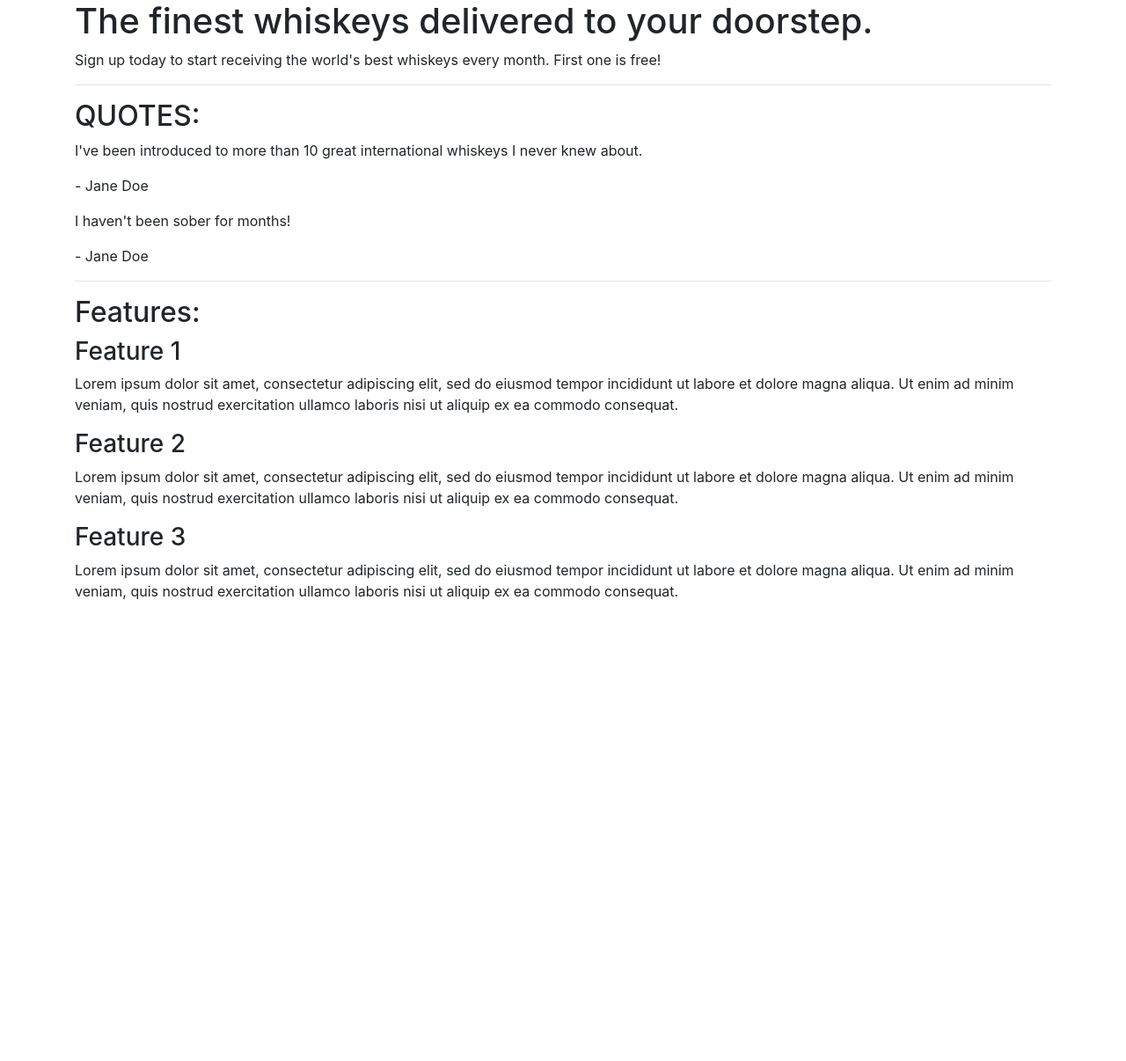
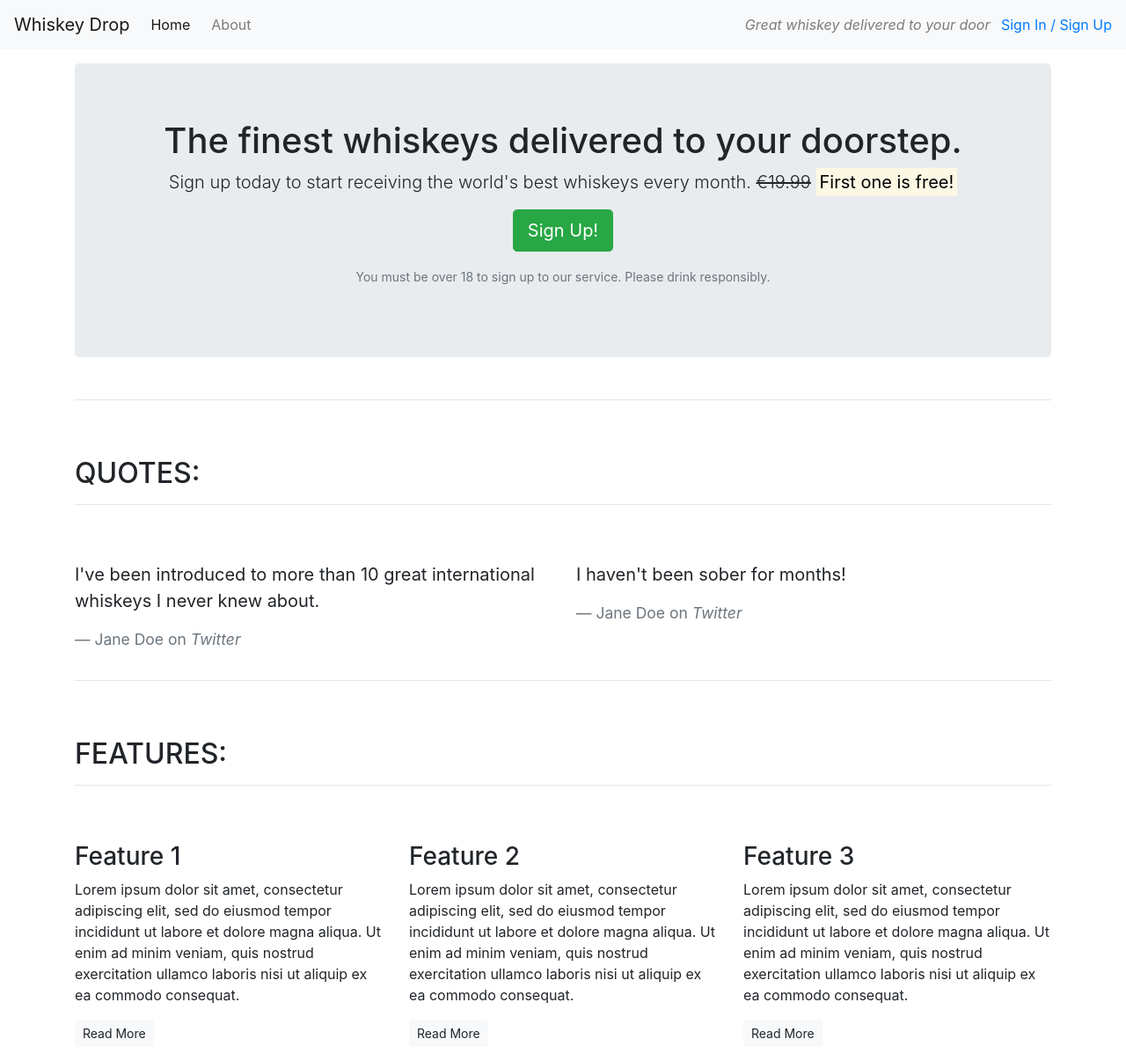
Before and after one commit to LemmenAid/bootstrap-basecamp, a plain HTML site: page index.html in a window 1280 px wide. Shown: the whole page at 88% size. Before the commit the page ends 800 px from the top, so only its background shows below. Drawn offline with nearby package versions, Linux system fonts and the light colour scheme.

Commit message:
changes of core components

```diff
--- a/index.html
+++ b/index.html
@@ -12,44 +12,94 @@
 </head>
 
 <body>
-    <article class="container">
+    <!--Nav-->
+    <nav class="navbar navbar-light navbar-expand-sm bg-light">
+        <a href="/" class="navbar-brand">
+                    Whiskey Drop</a>
+        <ul class="navbar-nav mr-auto">
+            <li class="active nav-item mr-2"><a class="nav-link" href="/">Home</a></li>
+            <li class="nav-item mr-2"><a class="nav-link" href="">About</a></li>
+            <li class="nav-item mr-2 d-block d-sm-none"><a class="nav-link" href="">Sign In / Sign Up</a></li>
+        </ul>
+
+        <div class="d-none d-md-block">
+            <p class="navbar-text my-auto mr-2"><i>Great whiskey delivered to your door</i></p>
+            <a href="/login">Sign In / Sign Up</a>
+        </div>
+        <!--</div>-->
+    </nav>
+    <article class="container mt-3">
         <!-- Callout -->
-        <section class="callout">
+        <div class="row">
+            <div class="col-12">
+                <section class="callout jumbotron text-center">
                     <h1>The finest whiskeys delivered to your doorstep.</h1>
-            <p>Sign up today to start receiving the world's best whiskeys every month. First one is free!</p>
+                    <p class="lead">Sign up today to start receiving the world's best whiskeys every month.
+                        <s class="d-none d-sm-inline">€19.99</s>
+                        <span class="d-inline d-sm-none"><br></span>
+                        <strong><mark>First one is free!</mark></strong></p>
+                    <p><button class="btn btn-lg btn-success">Sign Up!</button></p>
+                    <p class="text-muted"><small>You must be over 18 to sign up to our service. Please drink responsibly.</small></p>
                 </section>
+            </div>
+        </div>
         <!-- /.callout -->
         <hr>
-
         <!-- Quotes -->
         <section class="quotes">
+            <div class="row">
+                <div class="col-12 my-5">
                     <h2 class="text-uppercase">Quotes:</h2>
-            <div class="quote">
+                    <hr />
+                </div>
+            </div>
+            <div class="row">
+                <div class="col-12 col-md-6">
+                    <blockquote class="blockquote">
                         <p>I've been introduced to more than 10 great international whiskeys I never knew about.</p>
-                <p>- Jane Doe</p>
+                        <footer class="blockquote-footer">Jane Doe on <cite title="Twitter">Twitter</cite></footer>
+                    </blockquote>
                 </div>
-            <div class="quote">
+                <div class="col-12 col-md-6">
+                    <blockquote class="blockquote">
                         <p>I haven't been sober for months!</p>
-                <p>- Jane Doe</p>
+                        <footer class="blockquote-footer">Jane Doe on <cite title="Twitter">Twitter</cite></footer>
+                    </blockquote>
+                </div>
             </div>
         </section>
         <!-- /.quotes -->
         <hr>
-
         <!-- Features -->
         <section class="features">
-            <h2>Features:</h2>
+            <div class="row">
+                <div class="col-12 my-5">
+                    <h2 class="text-uppercase">Features:</h2>
+                    <hr />
+                </div>
+            </div>
+            <div class="row">
+                <div class="col-12 col-md-6 col-lg-4">
                     <div class="feature">
                         <h3>Feature 1</h3>
                         <p>Lorem ipsum dolor sit amet, consectetur adipiscing elit, sed do eiusmod tempor incididunt ut labore et dolore magna aliqua. Ut enim ad minim veniam, quis nostrud exercitation ullamco laboris nisi ut aliquip ex ea commodo consequat.</p>
+                        <p><a class="btn btn-sm btn-light" href="">Read More</a></p>
                     </div>
+                </div>
+                <div class="col-12 col-md-6 col-lg-4">
                     <div class="feature">
                         <h3>Feature 2</h3>
                         <p>Lorem ipsum dolor sit amet, consectetur adipiscing elit, sed do eiusmod tempor incididunt ut labore et dolore magna aliqua. Ut enim ad minim veniam, quis nostrud exercitation ullamco laboris nisi ut aliquip ex ea commodo consequat.</p>
+                        <p><a class="btn btn-sm btn-light" href="">Read More</a></p>
                     </div>
+                </div>
+                <div class="col-12 d-md-none d-lg-block col-lg-4">
                     <div class="feature">
                         <h3>Feature 3</h3>
                         <p>Lorem ipsum dolor sit amet, consectetur adipiscing elit, sed do eiusmod tempor incididunt ut labore et dolore magna aliqua. Ut enim ad minim veniam, quis nostrud exercitation ullamco laboris nisi ut aliquip ex ea commodo consequat.</p>
+                        <p><a class="btn btn-sm btn-light" href="">Read More</a></p>
+                    </div>
+                </div>
             </div>
         </section>
         <!-- /.features -->
```
Lines whose indentation alone changed are shown as unchanged.
